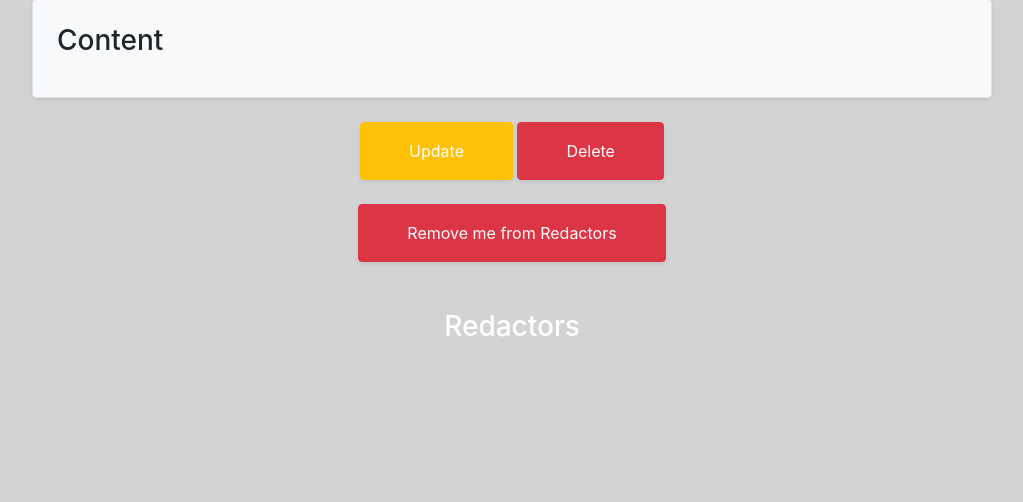
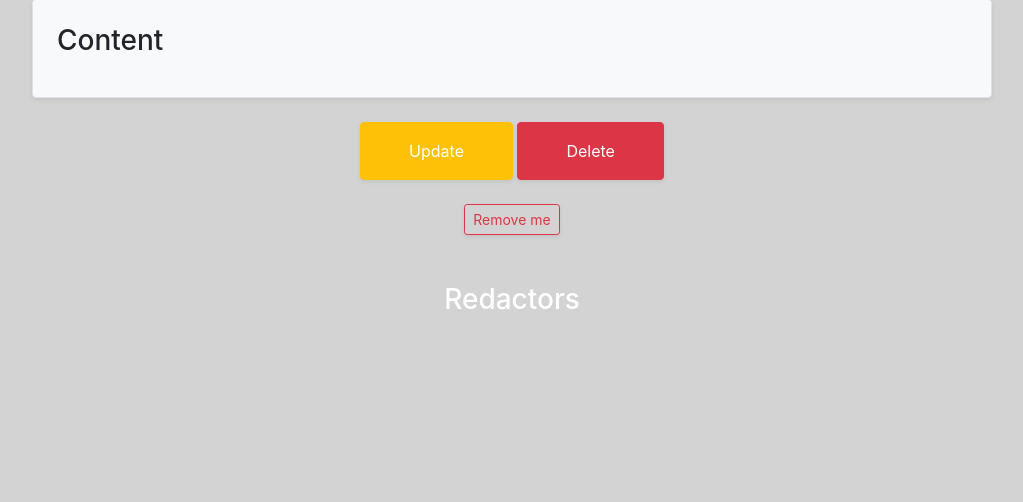
Before and after one commit to EugeneDolinskiy/news-agency, a Django app: template templates/news_management/newspaper_detail.html in a window 1280 px wide. Shown: the part 182-684 px from the top of the page, without its empty margins (128-1151 px from the left). Run offline with Django 5.2, Linux system fonts and the light colour scheme; the template is opened without the code that fills it, so the values that code supplies are empty.

Commit message:
add the ability to register yourself as an redactor for a specific newspaper

```diff
--- a/templates/news_management/newspaper_detail.html
+++ b/templates/news_management/newspaper_detail.html
@@ -21,19 +21,17 @@
       </a>
     </div>
 
-    {% if user not in newspaper.publishers.all %}
     <div class="text-center mb-4">
-      <a href="{% url 'news_management:add_redactor' pk=newspaper.id %}" class="btn btn-success text-white px-5 py-3 shadow-sm">
-        <i class="bi bi-person-plus me-2"></i> Add me as Redactor
-      </a>
+      {% if user not in newspaper.publishers.all %}
+        <a href="{% url 'news_management:add_redactor' pk=newspaper.id %}" class="btn btn-outline-success btn-sm shadow-sm">
+          <i class="bi bi-person-plus"></i> Add me
+        </a>
+      {% else %}
+        <a href="{% url 'news_management:remove_redactor' pk=newspaper.id %}" class="btn btn-outline-danger btn-sm shadow-sm">
+          <i class="bi bi-person-dash"></i> Remove me
+        </a>
+      {% endif %}
     </div>
-    {% else %}
-    <div class="text-center mb-4">
-      <a href="{% url 'news_management:remove_redactor' pk=newspaper.id %}" class="btn btn-danger text-white px-5 py-3 shadow-sm">
-        <i class="bi bi-person-dash me-2"></i> Remove me from Redactors
-      </a>
-    </div>
-    {% endif %}
 
     <div class="mt-5">
       <h3 class="fw-bold text-white text-center mb-4">Redactors</h3>
```
